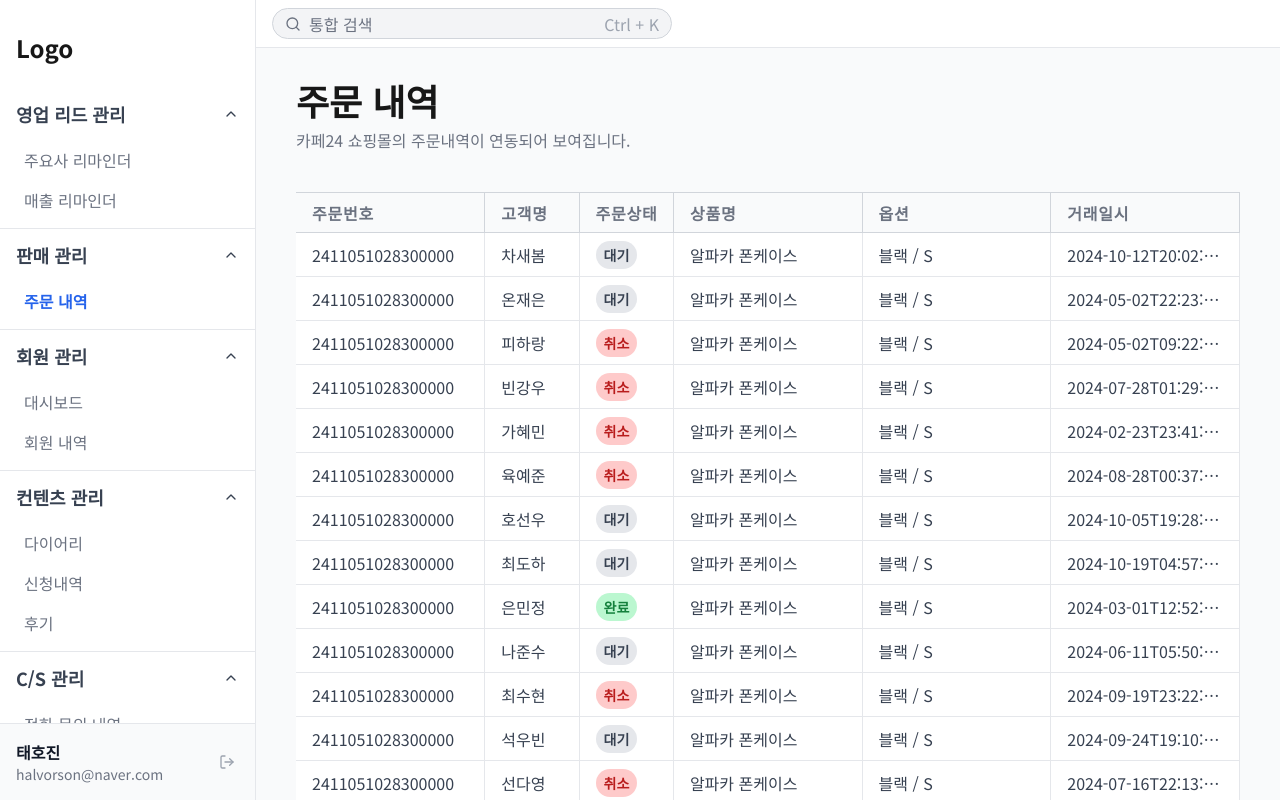
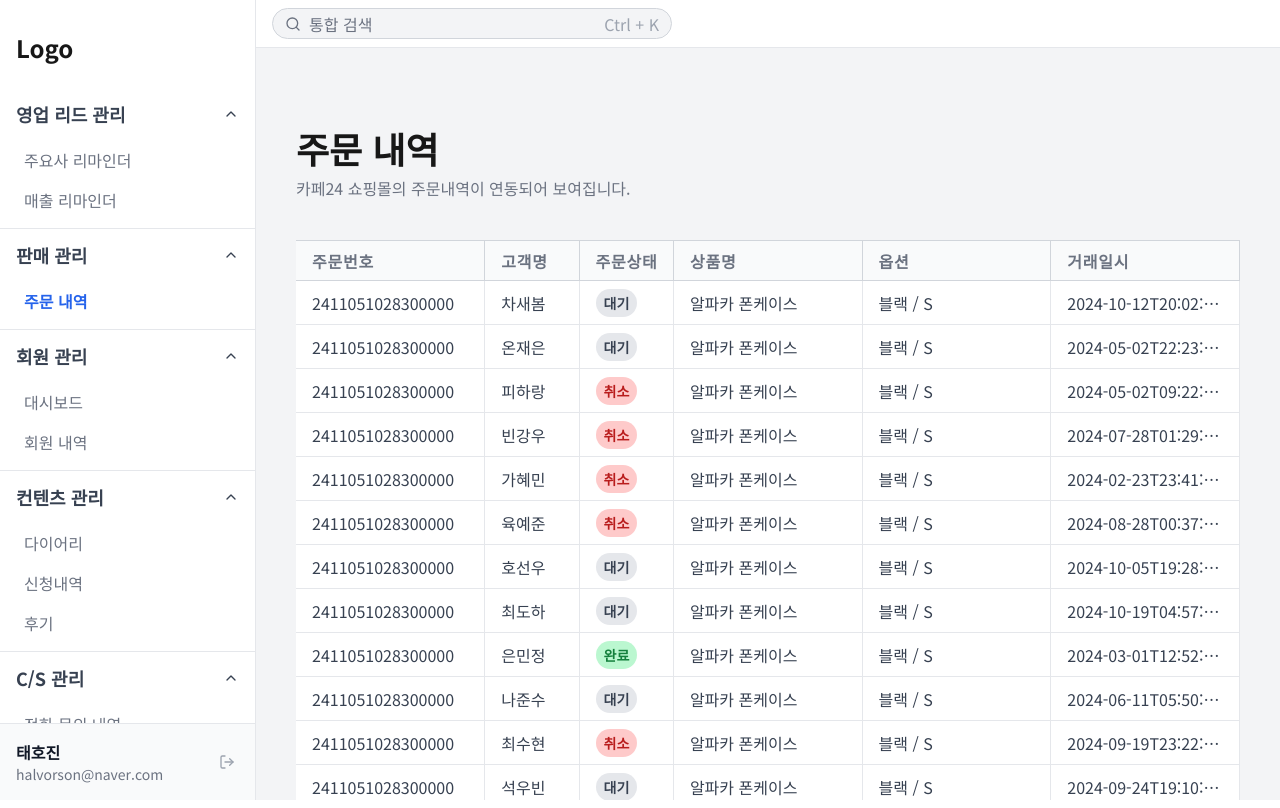
Before and after one commit to hiimjayson/crm, a Next.js app: page /order in a window 1280 px wide. Built offline with nearby package versions, Linux system fonts and the light colour scheme.

Commit message:
style: update DashboardLayoutTemplate style

```diff
--- a/src/app/(dashboard)/customer/page.tsx
+++ b/src/app/(dashboard)/customer/page.tsx
@@ -17,7 +17,7 @@ export default function CustomerListPage() {
       title="회원 내역"
       description="시스템에 등록된 모든 회원 정보를 조회합니다."
     >
-      <div className="space-y-4">
+      <div className="space-y-8">
         <CustomerFilter filters={filters} onFiltersChange={setFilters} />
         <ErrorBoundary
           fallback={
--- a/src/components/templates/DasyboardLayoutTemplate.tsx
+++ b/src/components/templates/DasyboardLayoutTemplate.tsx
@@ -13,7 +13,7 @@ export function DashboardLayoutTemplate({
   children,
 }: Props) {
   return (
-    <main className="flex-1 overflow-y-auto bg-gray-50 px-10 py-8">
+    <main className="flex-1 overflow-y-auto bg-gray-100 px-10 py-20">
       <div className="flex flex-row justify-between items-center mb-10">
         <h1 className="text-4xl font-bold">
           {title}
```
